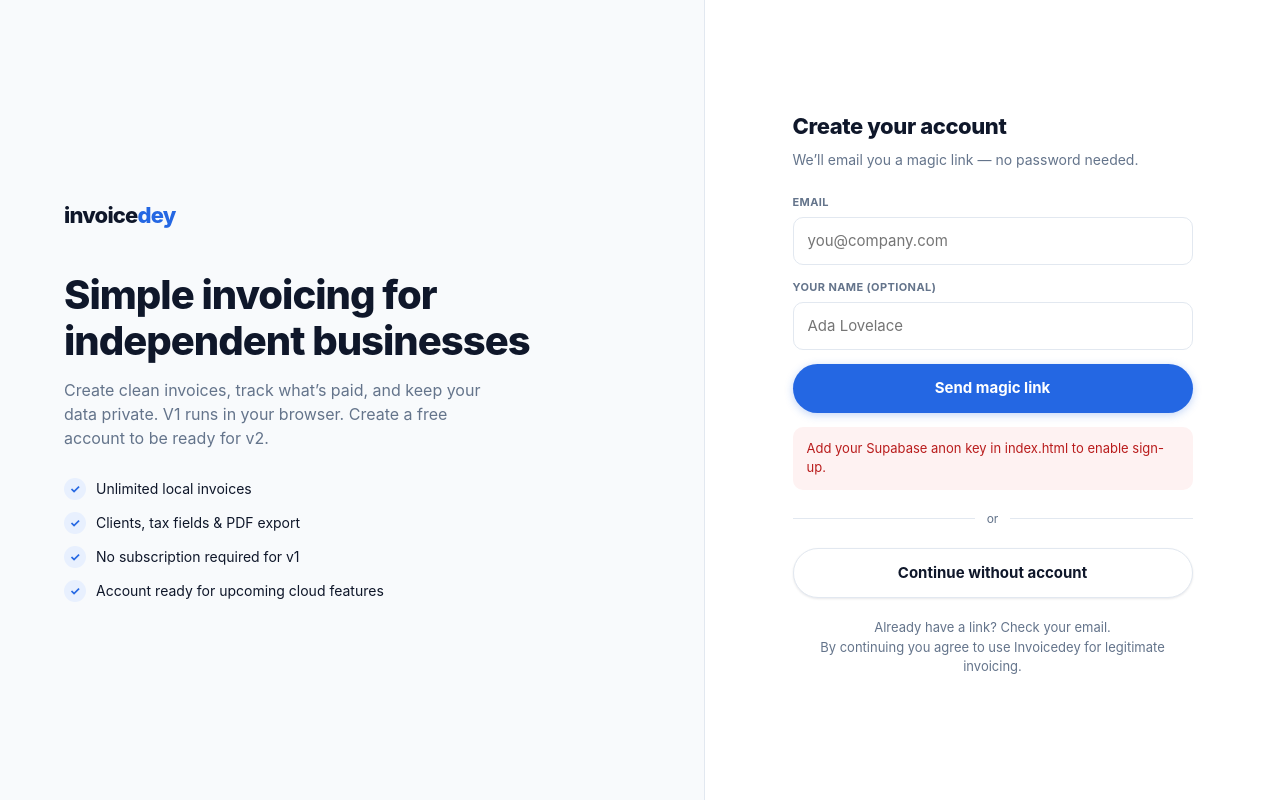
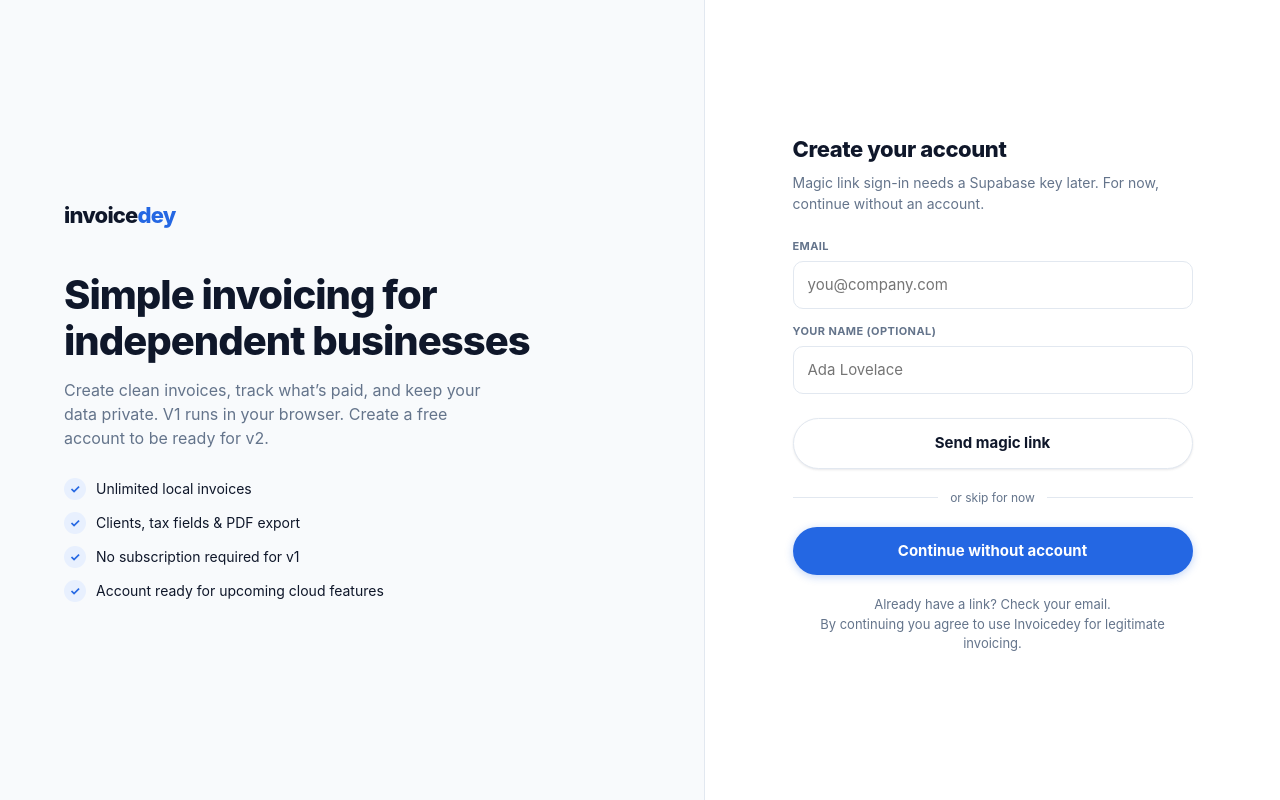
Before and after one commit to DavidOsewe/Invoice-dey, a website: page index.html in a window 1280 px wide. Drawn offline with Linux system fonts and the light colour scheme.

Commit message:
app.html

```diff
--- a/index.html
+++ b/index.html
@@ -239,13 +239,13 @@ input:focus {
         <label for="name">Your name (optional)</label>
         <input id="name" name="name" type="text" placeholder="Ada Lovelace" autocomplete="name">
 
-        <button class="btn" type="submit" id="submitBtn">Send magic link</button>
+        <button class="btn btn-secondary" type="submit" id="submitBtn">Send magic link</button>
       </form>
 
       <div class="msg" id="msg"></div>
 
-      <div class="divider">or</div>
-      <a class="btn btn-secondary" href="app.html" style="display:block;text-align:center;text-decoration:none">
+      <div class="divider">or skip for now</div>
+      <a class="btn" href="app.html" id="continueApp" style="display:block;text-align:center;text-decoration:none">
         Continue without account
       </a>
       <p class="foot">
@@ -331,9 +331,13 @@ async function ensureProfile(client, user, fullName) {
 }
 
 async function init() {
-  // Placeholder guard
-  if (SUPABASE_ANON_KEY.includes('PASTE_YOUR')) {
-    showMsg('Add your Supabase anon key in index.html to enable sign-up.', false);
+  // Testing / local: no anon key required to use the app
+  if (SUPABASE_ANON_KEY.includes('PASTE_YOUR') || !SUPABASE_ANON_KEY.trim()) {
+    // Keep magic-link form visible but soft-hint only; do not block the page
+    const sub = document.querySelector('#authCard .sub');
+    if (sub) {
+      sub.textContent = 'Magic link sign-in needs a Supabase key later. For now, continue without an account.';
+    }
     return;
   }
   try {
@@ -365,8 +369,8 @@ document.getElementById('authForm').addEventListener('submit', async (e) => {
   const btn = document.getElementById('submitBtn');
   if (!email) return;
 
-  if (SUPABASE_ANON_KEY.includes('PASTE_YOUR')) {
-    showMsg('Add your Supabase anon key in index.html first.', false);
+  if (SUPABASE_ANON_KEY.includes('PASTE_YOUR') || !SUPABASE_ANON_KEY.trim()) {
+    showMsg('Sign-in is not configured yet. Use “Continue without account” to open the app.', false);
     return;
   }
 
```
